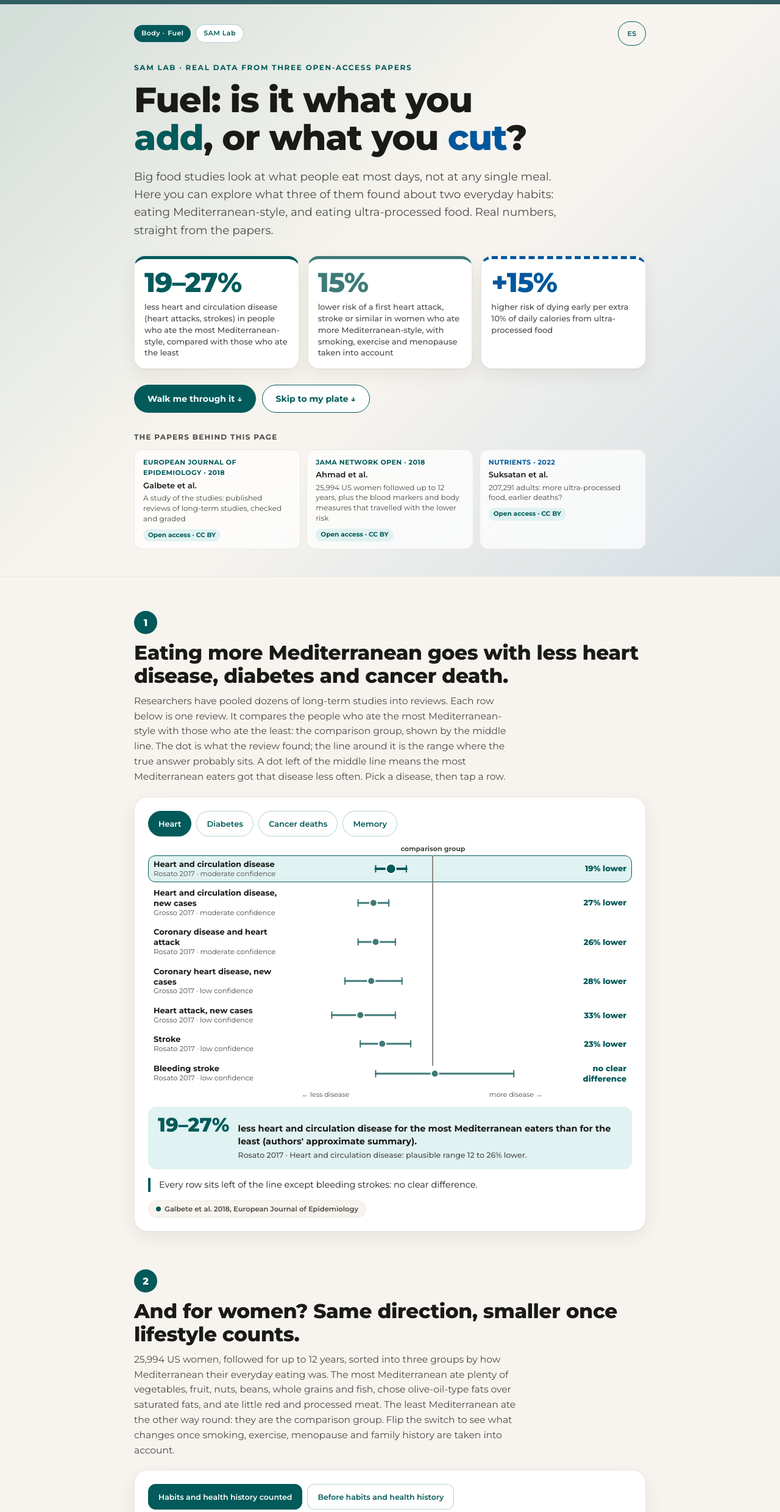
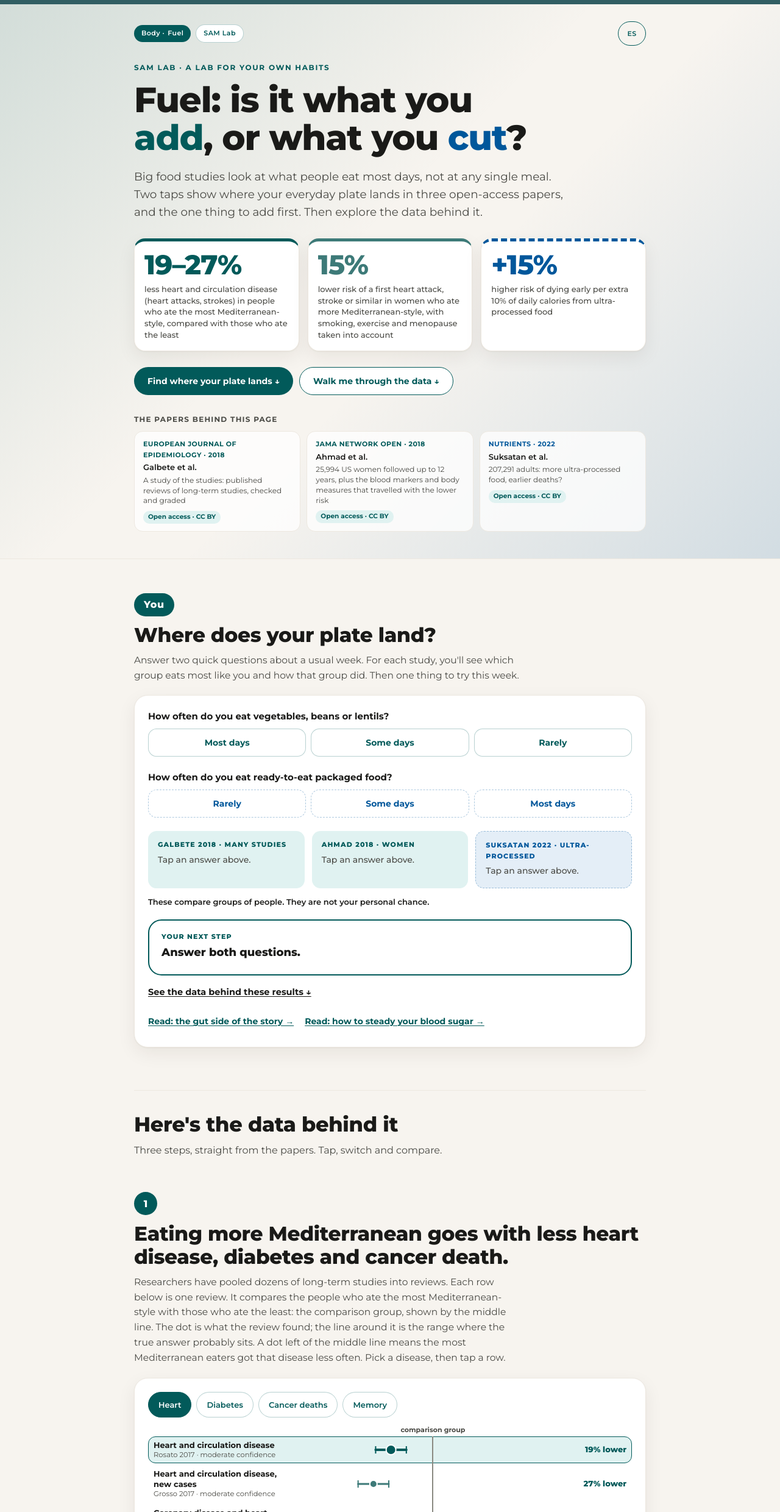
Before and after one commit to swissarmymaman-cpu/sam-tools, a plain HTML site: page lab-fuel/index.html in a window 1280 px wide. Shown: the part 47-2527 px from the top of the page at 61% size. Drawn offline with Linux system fonts and the light colour scheme.

Commit message:
Update index.html

```diff
--- a/lab-fuel/index.html
+++ b/lab-fuel/index.html
@@ -176,6 +176,11 @@ th{color:var(--ink-mid);font-weight:600}
 footer{text-align:center;margin-top:28px;padding:20px 0 40px;border-top:1px solid var(--cream-dark)}
 footer a{font-size:13px;font-weight:600;text-decoration:none}
 @media(prefers-reduced-motion:reduce){html{scroll-behavior:auto}*{transition:none!important}}
+.stepno.you{width:auto;min-width:38px;padding:0 16px;border-radius:999px;letter-spacing:.04em}
+.bridge{margin-top:64px;padding-top:36px;border-top:1px solid var(--cream-dark)}
+.bridge h2{font-size:clamp(1.5rem,3.4vw,2.1rem);font-weight:800;letter-spacing:-.01em;line-height:1.15}
+.bridge p{color:var(--ink-mid);margin-top:8px}
+.seedata{margin:16px 0 4px;font-weight:700;font-size:14.5px}.seedata a{color:inherit}
 </style>
 </head>
 <body>
@@ -199,7 +204,7 @@ footer a{font-size:13px;font-weight:600;text-decoration:none}
       <div class="stat" style="--c:var(--green-mid)"><div class="big" id="st2"></div><div class="lbl" data-t="st2"></div></div>
       <div class="stat cut" style="--c:var(--blue)"><div class="big" id="st3"></div><div class="lbl" data-t="st3"></div></div>
     </div>
-    <div class="ctas"><a class="cta primary" href="#s1" data-t="ctaWalk"></a><a class="cta ghost" href="#s4" data-t="ctaMine"></a></div>
+    <div class="ctas"><a class="cta primary" href="#s4" data-t="ctaMine"></a><a class="cta ghost" href="#s1" data-t="ctaWalk"></a></div>
     <div class="papers">
       <div class="papers-title" data-t="papersTitle"></div>
       <div class="papers-grid" id="papers"></div>
@@ -208,6 +213,32 @@ footer a{font-size:13px;font-weight:600;text-decoration:none}
 </header>
 
 <main class="wrap">
+  <section class="step" id="s4">
+    <div class="stepno you" data-t="youTag"></div>
+    <h2 data-t="s4H"></h2>
+    <p class="lead" data-t="s4Lead"></p>
+    <div class="panel">
+      <p class="q" id="q1" data-t="q1"></p>
+      <div class="opts" id="opts1" role="group" aria-labelledby="q1"></div>
+      <p class="q" id="q2" data-t="q2"></p>
+      <div class="opts blu" id="opts2" role="group" aria-labelledby="q2"></div>
+      <div class="mine" aria-live="polite">
+        <div class="result"><div class="eb" data-t="m1eb"></div><div class="main" id="m1"></div><div class="sub" id="m1s"></div></div>
+        <div class="result"><div class="eb" data-t="m2eb"></div><div class="main" id="m2"></div><div class="sub" id="m2s"></div></div>
+        <div class="result blu"><div class="eb" data-t="m3eb"></div><div class="main" id="m3"></div><div class="sub" id="m3s"></div></div>
+      </div>
+      <p class="note" data-t="mineNote"></p>
+      <div class="next" aria-live="polite"><div class="eb" data-t="nextEb"></div><h3 id="nextH"></h3><p id="nextP"></p></div>
+      <p class="seedata"><a href="#s1" data-t="seeData"></a></p>
+      <div class="links">
+        <a href="https://www.swissarmymum.com/p/gut-health-the-metabolic-ally-youre" target="_blank" rel="noopener" data-t="lnkTest"></a>
+        <a href="https://www.swissarmymum.com/p/stabilize-blood-sugar-metabolic-health" target="_blank" rel="noopener" data-t="lnkPost"></a>
+      </div>
+    </div>
+  </section>
+
+  <div class="bridge"><h2 data-t="dataH"></h2><p data-t="dataP"></p></div>
+
   <section class="step" id="s1">
     <div class="stepno">1</div>
     <h2 data-t="s1H"></h2>
@@ -256,28 +287,6 @@ footer a{font-size:13px;font-weight:600;text-decoration:none}
     </div>
   </section>
 
-  <section class="step" id="s4">
-    <div class="stepno">4</div>
-    <h2 data-t="s4H"></h2>
-    <p class="lead" data-t="s4Lead"></p>
-    <div class="panel">
-      <p class="q" id="q1" data-t="q1"></p>
-      <div class="opts" id="opts1" role="group" aria-labelledby="q1"></div>
-      <p class="q" id="q2" data-t="q2"></p>
-      <div class="opts blu" id="opts2" role="group" aria-labelledby="q2"></div>
-      <div class="mine" aria-live="polite">
-        <div class="result"><div class="eb" data-t="m1eb"></div><div class="main" id="m1"></div><div class="sub" id="m1s"></div></div>
-        <div class="result"><div class="eb" data-t="m2eb"></div><div class="main" id="m2"></div><div class="sub" id="m2s"></div></div>
-        <div class="result blu"><div class="eb" data-t="m3eb"></div><div class="main" id="m3"></div><div class="sub" id="m3s"></div></div>
-      </div>
-      <p class="note" data-t="mineNote"></p>
-      <div class="next" aria-live="polite"><div class="eb" data-t="nextEb"></div><h3 id="nextH"></h3><p id="nextP"></p></div>
-      <div class="links">
-        <a href="https://www.swissarmymum.com/p/gut-health-the-metabolic-ally-youre" target="_blank" rel="noopener" data-t="lnkTest"></a>
-        <a href="https://www.swissarmymum.com/p/stabilize-blood-sugar-metabolic-health" target="_blank" rel="noopener" data-t="lnkPost"></a>
-      </div>
-    </div>
-  </section>
 
   <div class="sub-card">
     <div class="sub-title" data-t="subTitle"></div>
@@ -404,14 +413,14 @@ const sc=k=>DATA.p1_score[k];
 const T={
 en:{
   area:"Fuel",langBtn:"ES",langAria:"Ver esta página en español",
-  eyebrow:"SAM Lab · real data from three open-access papers",
+  eyebrow:"SAM Lab · a lab for your own habits",
   h1:'Fuel: is it what you <span class="g">add</span>, or what you <span class="b">cut</span>?',
-  heroLead:"Big food studies look at what people eat most days, not at any single meal. Here you can explore what three of them found about two everyday habits: eating Mediterranean-style, and eating ultra-processed food. Real numbers, straight from the papers.",
+  heroLead:"Big food studies look at what people eat most days, not at any single meal. Two taps show where your everyday plate lands in three open-access papers, and the one thing to add first. Then explore the data behind it.",
   st1:"less heart and circulation disease (heart attacks, strokes) in people who ate the most Mediterranean-style, compared with those who ate the least",
   st2:"lower risk of a first heart attack, stroke or similar in women who ate more Mediterranean-style, with smoking, exercise and menopause taken into account",
   st3:()=>`higher risk of dying early per extra ${pc(DATA.p2_per_step)} of daily calories from ultra-processed food`,
   vs:"vs",
-  ctaWalk:"Walk me through it ↓", ctaMine:"Skip to my plate ↓",
+  ctaWalk:"Walk me through the data ↓", youTag:"You", seeData:"See the data behind these results ↓", dataH:"Here's the data behind it", dataP:"Three steps, straight from the papers. Tap, switch and compare.", ctaMine:"Find where your plate lands ↓",
   papersTitle:"The papers behind this page",
   papers:()=>[
     ["European Journal of Epidemiology · "+yr("a"),"Galbete et al.","A study of the studies: published reviews of long-term studies, checked and graded"],
@@ -555,14 +564,14 @@ ${numbersTable()}
 },
 es:{
   area:"Alimentación",langBtn:"EN",langAria:"View this page in English",
-  eyebrow:"SAM Lab · datos reales de tres artículos en acceso abierto",
+  eyebrow:"SAM Lab · un laboratorio para tus propios hábitos",
   h1:'Alimentación: ¿cuenta más lo que <span class="g">sumas</span> o lo que <span class="b">quitas</span>?',
-  heroLead:"Los grandes estudios de alimentación miran lo que la gente come casi todos los días, no una comida suelta. Aquí puedes explorar lo que encontraron tres de ellos sobre dos hábitos cotidianos: comer a la mediterránea y comer ultraprocesados. Cifras reales, tal cual vienen en los artículos.",
+  heroLead:"Los grandes estudios de alimentación miran lo que la gente come casi todos los días, no una comida suelta. Con dos toques ves dónde cae tu plato de cada día en tres artículos en acceso abierto, y lo primero que conviene añadir. Después, explora los datos que hay detrás.",
   st1:"menos enfermedad del corazón y la circulación (infartos, ictus) entre quienes más comían a la mediterránea, comparados con quienes menos",
   st2:"menos riesgo de un primer infarto, ictus o similar en mujeres que comían más a la mediterránea, teniendo en cuenta tabaco, ejercicio y menopausia",
   st3:()=>`más riesgo de morir antes de tiempo por cada ${pc(DATA.p2_per_step)} más de las calorías diarias procedentes de ultraprocesados`,
   vs:"vs",
-  ctaWalk:"Explícamelo paso a paso ↓", ctaMine:"Ir a mi plato ↓",
+  ctaWalk:"Explícame los datos ↓", youTag:"Tú", seeData:"Mira los datos detrás de estos resultados ↓", dataH:"Los datos que hay detrás", dataP:"Tres pasos, directamente de los artículos. Toca, cambia y compara.", ctaMine:"Descubre dónde cae tu plato ↓",
   papersTitle:"Los artículos detrás de esta página",
   papers:()=>[
     ["European Journal of Epidemiology · "+yr("a"),"Galbete y cols.","Un estudio de estudios: revisiones publicadas de estudios a largo plazo, analizadas y calificadas"],
```
